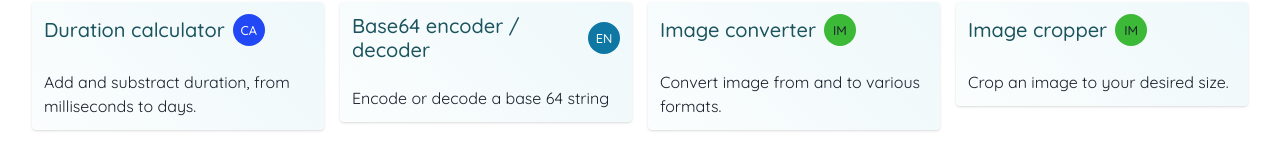
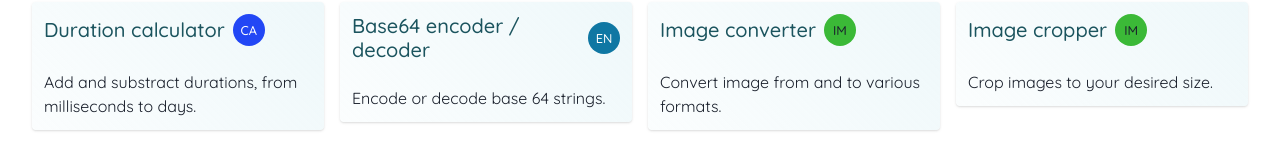
Before and after one commit to Clm-Roig/mizk, a React (Vite) app: page /#/ in a window 1280 px wide. Shown: the part 161-329 px from the top of the page. Built offline with nearby package versions, Linux system fonts and the light colour scheme.

Commit message:
fix tool descriptions

```diff
--- a/src/data/tools.ts
+++ b/src/data/tools.ts
@@ -3,7 +3,7 @@ import { CALCULATOR, ENCODER_DECODER, IMAGE } from './toolTypes.ts';
 
 const tools: Array<Tool> = [
   {
-    description: 'Add and substract duration, from milliseconds to days.',
+    description: 'Add and substract durations, from milliseconds to days.',
     keywords: ['calculator', 'duration', 'second', 'hour', 'minut', 'day'],
     menuName: 'Duration',
     name: 'Duration calculator',
@@ -31,7 +31,7 @@ const tools: Array<Tool> = [
     url: '/images/convert',
   },
   {
-    description: 'Encode or decode a base 64 string',
+    description: 'Encode or decode base 64 strings.',
     keywords: ['encoder', 'decoder', 'base64'],
     menuName: 'Base64',
     name: 'Base64 encoder / decoder',
@@ -39,7 +39,7 @@ const tools: Array<Tool> = [
     url: '/encoders-decoders/base64',
   },
   {
-    description: 'Crop an image to your desired size.',
+    description: 'Crop images to your desired size.',
     keywords: ['image', 'crop', 'size', 'resize'],
     menuName: 'Cropper',
     name: 'Image cropper',
```
